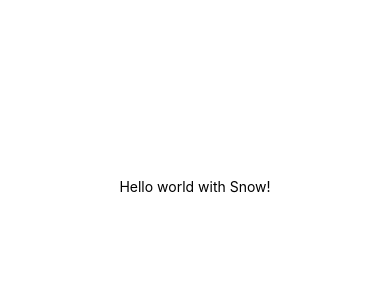
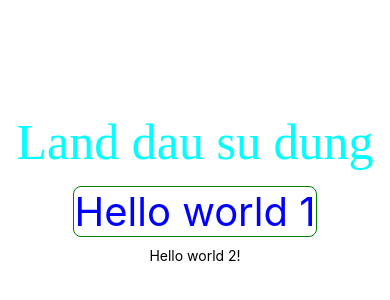
Before and after one commit to snowyy16/learn-react-native, a React Native app: screen / in a window 390 px wide. Shown: the part 236-536 px from the top of the page. Built offline with nearby package versions, Linux system fonts and the light colour scheme.

Commit message:
view style text

```diff
--- a/App.tsx
+++ b/App.tsx
@@ -4,8 +4,11 @@ import { StyleSheet, Text, View } from 'react-native';
 export default function App() {
   return (
     <View style={styles.container}>
-      <Text>Hello world with Snow!</Text>
-      <StatusBar style="auto" />
+      <View >
+        <Text style={styles.header}>Land dau su dung</Text>
+      </View>
+      <Text style={styles.hello1}>Hello world 1</Text>
+      <Text>Hello world 2!</Text>
     </View>
   );
 }
@@ -16,5 +19,22 @@ const styles = StyleSheet.create({
     backgroundColor: '#fff',
     alignItems: 'center',
     justifyContent: 'center',
+    gap:10
   },
+  hello1:{
+    color: 'blue',
+    fontSize:40,
+    borderColor:'green',
+    borderRadius:8,
+    borderWidth:1,
+    gap:10
+  },
+  header:{
+    fontFamily:"bold",
+    fontSize:50,
+    padding:5,
+    justifyContent:"center",
+    alignItems:'center',
+    color:'cyan'
+  }
 });
```
